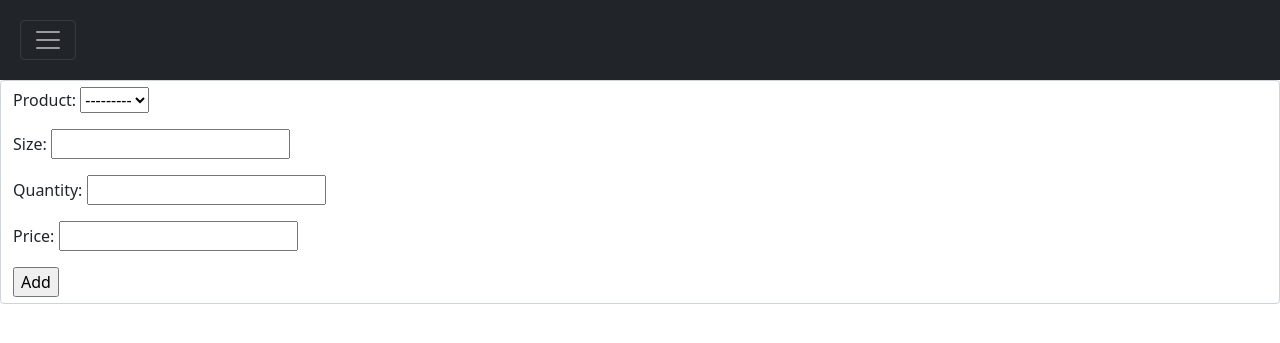
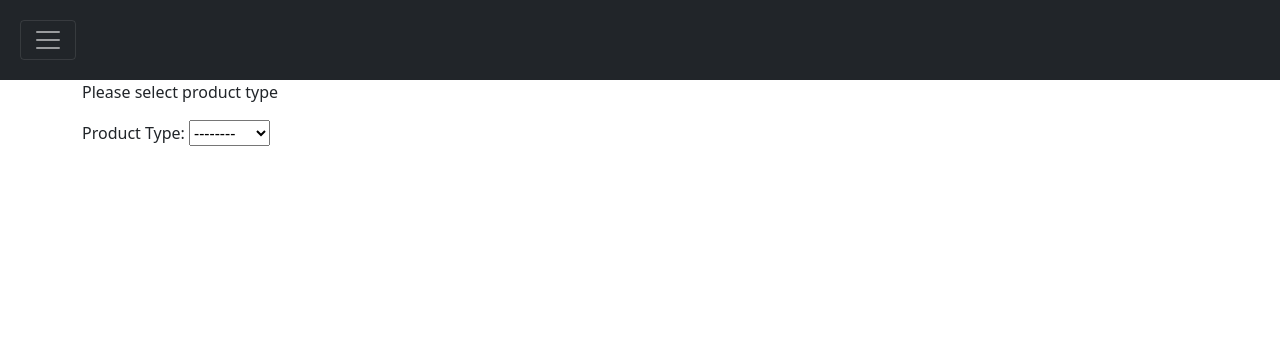
Before and after one commit to cyobero/scims, a Django app: page /inventory/add_product in a window 1280 px wide. Shown: the top 343 px of the page. Run offline with Django 3.2, Linux system fonts and the light colour scheme; the visitor is signed in with stand-in values (Sample User, id 1); data that the repository does not hold is empty.

Commit message:
product_type form drop down

```diff
--- a/products/forms.py
+++ b/products/forms.py
@@ -1,8 +1,70 @@
 from django import forms
-from products.inventory.models import ProductStock
+from products.models import Product, Flower, PreRoll, Edible, Vape, Resin
 
 
-class ProductStockForm(forms.ModelForm):
+class NewProductForm(forms.ModelForm):
     class Meta:
-        model = ProductStock
-        fields = ('product', 'size', 'quantity', 'price')
+        model = Product
+        fields = fields = '__all__'
+
+
+class DateInput(forms.DateInput):
+    input_type = 'date'
+
+
+class NewFlowerForm(forms.ModelForm):
+    class Meta:
+        model = Flower
+        fields = fields = '__all__'
+        widgets = {
+            'final_test_date': DateInput(),
+            'harvest_date': DateInput(),
+            'package_date': DateInput(),
+
+        }
+
+
+class NewPreRollForm(forms.ModelForm):
+    class Meta:
+        model = PreRoll
+        fields = fields = '__all__'
+        widgets = {
+            'final_test_date': DateInput(),
+            'harvest_date': DateInput(),
+            'package_date': DateInput(),
+
+        }
+
+
+class NewEdibleForm(forms.ModelForm):
+    class Meta:
+        model = Edible
+        fields = fields = '__all__'
+        widgets = {
+            'final_test_date': DateInput(),
+            'harvest_date': DateInput(),
+            'package_date': DateInput(),
+
+        }
+
+
+class NewVapeForm(forms.ModelForm):
+    class Meta:
+        model = Vape
+        fields = fields = '__all__'
+        widgets = {
+            'final_test_date': DateInput(),
+            'harvest_date': DateInput(),
+            'package_date': DateInput(),
+        }
+
+
+class NewResinForm(forms.ModelForm):
+    class Meta:
+        model = Resin
+        fields = fields = '__all__'
+        widgets = {
+            'final_test_date': DateInput(),
+            'harvest_date': DateInput(),
+            'package_date': DateInput(),
+        }
--- a/products/inventory/models.py
+++ /dev/null
@@ -1,13 +0,0 @@
-from django.db import models
-from products.models import Product, Flower
-
-
-class ProductStock(models.Model):
-    product = models.ForeignKey(Product, on_delete=models.CASCADE)
-    size = models.DecimalField(max_digits=4, decimal_places=1, blank=True, null=True) # size in grams
-    quantity = models.IntegerField()
-    price = models.DecimalField(max_digits=10, decimal_places=2, blank=True, null=True)
-
-
-class FlowerStock(ProductStock):
-    pass
--- a/products/views.py
+++ b/products/views.py
@@ -1,33 +1,37 @@
 from django.shortcuts import render, redirect
 from django.contrib import messages
-from products.inventory.models import ProductStock
-from products.forms import ProductStockForm
+from products.forms import NewProductForm, NewFlowerForm, NewPreRollForm, NewEdibleForm, NewVapeForm
+from products.models import Product
 from django.contrib.auth.decorators import login_required
 # Create your views here.
+
+PRODUCT_FORMS = {
+    'Product': NewProductForm,
+    'Flower': NewFlowerForm,
+    'Pre-Roll': NewPreRollForm,
+    'Vape': NewVapeForm,
+    'Edible': NewEdibleForm
+}
 
 
 @login_required(login_url='user_login')
 def inventory_view(request):
-    products = ProductStock.objects.all()
+    products = Product.objects.all()
     return render(request, 'products/inventory.html', {'products': products})
 
 
 @login_required(login_url='user_login')
 def add_product_view(request):
-    if request.method == 'POST':
-        form = ProductStockForm(request.POST)
-        if form.is_valid():
-            product = form.cleaned_data.get('product')
-            size = form.cleaned_data.get('size')
-            quantity = form.cleaned_data.get('quantity')
-            price = form.cleaned_data.get('price')
-
-            new_product = ProductStock(product=product, size=size, quantity=quantity,
-                                       price=price)
-            messages.success(request, "{} added to inventory".format(new_product.product.name))
-            new_product.save()
-            return redirect('add_product')
-    else:
-        form = ProductStockForm()
-    form = ProductStockForm()
-    return render(request, 'products/add_product.html', {'form': form})
+    product_type = request.GET.get('product_type')
+    # If a product was selected from the drop-down menu then load the correct form.
+    if product_type is not None:
+        form = PRODUCT_FORMS[product_type]
+        if request.method == 'POST':
+            form = form(request.POST)
+            if form.is_valid():
+                form.save()
+                messages.success(request, 'Added product')
+                return redirect('add_product')
+        return render(request, 'products/add_product.html', {'product_type': product_type,
+                                                             'form': form})
+    return render(request, 'products/add_product.html', {'product_type': product_type})
--- a/templates/products/add_product.html
+++ b/templates/products/add_product.html
@@ -3,13 +3,32 @@
 {% block title %}Add New Product{% endblock %}
 
 {% block content %}
-<form class='form-control' method='post'>
-	{% csrf_token %}
-	{{form.as_p}}
-	<input type='submit' value='Add'>
+<div class='container'>
+<form class='form-group'>
+	<p>Please select product type</p>
+	<label for='product_type'>Product Type: </label>
+	<select name='product_type' id='product_type' onchange='this.form.submit()'>
+		<option value=''>--------</option>
+		<option value='Product'>Product</option>
+		<option value='Flower'>Flower</option>
+		<option value='Pre-Roll'>Pre-Roll</option>
+		<option value='Edible'>Edible</option>
+		<option value='Vape'>Vape</option>
+	</select>
 </form>
+</div>
 
-{% for message in messages %}
-<small>{{message}}</small>
-{% endfor %}
+{% if form %}
+<div class='container'>
+	<form method='post' class='form-control'>
+		{% csrf_token %}
+		{{form.as_p}}
+		<input type='submit' value='add product'>
+	</form>
+	{% endif %}
+
+	{% for message in messages %}
+	<small>{{message}}</small>
+	{% endfor %}
+</div>
 {% endblock %}
--- a/templates/products/inventory.html
+++ b/templates/products/inventory.html
@@ -12,14 +12,18 @@
                 <thead class="thead-dark">
                     <th scope="col">ID</th>
                     <th scope="col">Name</th>
+                    <th scope='category'>Category</th>
+                    <th scope="col">Net weight (g)</th>
                     <th scope="col">Price</th>
-                    <th scope="col">In Stock</th>
+                    <th scope="col">Qty. In Stock</th>
                 </thead>
                 <tbody>
                     {% for product in products %}
                     <tr>
                         <td>{{product.id}}</td>
-                        <td>{{product.product.name}}</td>
+                        <td>{{product.name}}</td>
+                        <td>{{product.CATEGORY}}</td>
+                        <td>{{product.net_weight}}</td>
                         <td>{{product.price}}</td>
                         <td>{{product.quantity}}</td>
                     </tr>
```
Also changed, not shown: products/admin.py (+5 -3 lines), products/models.py (+11 -0 lines), products/migrations/0010_auto_20210525_1833.py (deleted), products/migrations/0010_auto_20210526_1802.py (added), products/migrations/0011_auto_20210526_1807.py (added).
